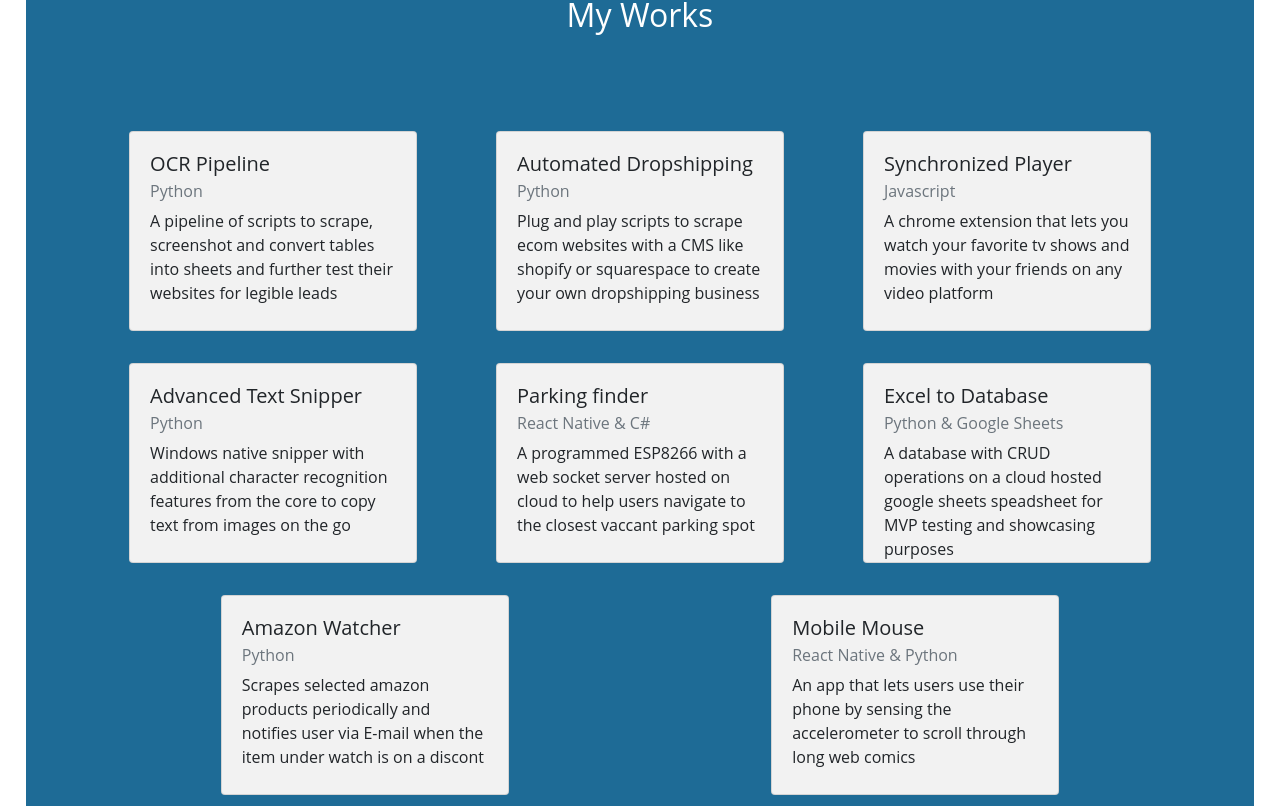
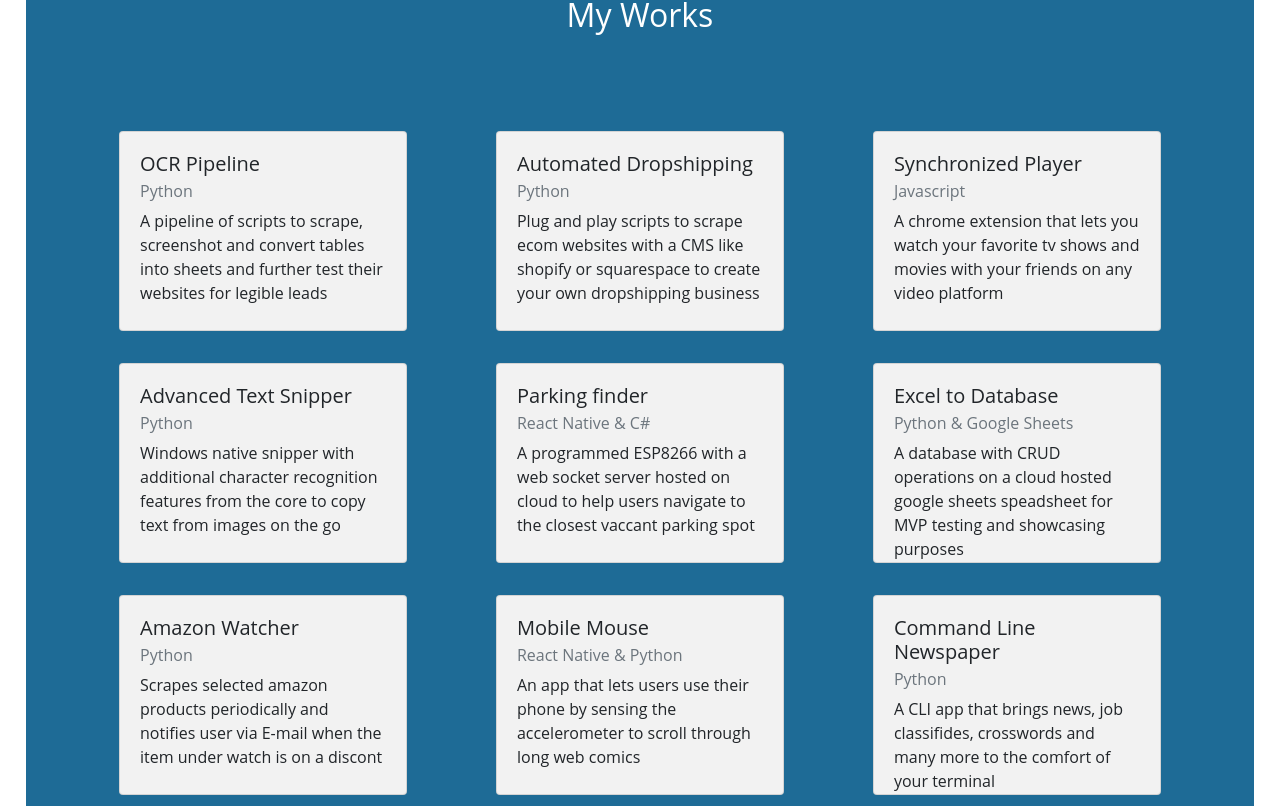
Before and after one commit to VikrantReddy/vikrantreddy.github.io, a React (Create React App) app: page / in a window 1280 px wide. Shown: the part 1274-2080 px from the top of the page. Built offline with nearby package versions, Linux system fonts and the light colour scheme.

Commit message:
Refactored work section + Added GitHub link

```diff
--- a/src/components/Work.jsx
+++ b/src/components/Work.jsx
@@ -1,103 +1,78 @@
 import React from 'react'
 import { Container, Card, Row, Col } from 'react-bootstrap'
 import styled from 'styled-components'
+import Workitem from './WorkItem.jsx'
+import github from '../assets/github.png';
 
 function Work() {
+    let data = [
+        {
+            "title": "OCR Pipeline",
+            "subtitle": "Python",
+            "description": "A pipeline of scripts to scrape, screenshot and convert tables into sheets and further test their websites for legible leads"
+        },
+        {
+            "title": "Automated Dropshipping",
+            "subtitle": "Python",
+            "description": "Plug and play scripts to scrape ecom websites with a CMS like shopify or squarespace to create your own dropshipping business"
+        },
+        {
+            "title": "Synchronized Player",
+            "subtitle": "Javascript",
+            "description": "A chrome extension that lets you watch your favorite tv shows and movies with your friends on any video platform"
+        },
+        {
+            "title": "Advanced Text Snipper",
+            "subtitle": "Python",
+            "description": "Windows native snipper with additional character recognition features from the core to copy text from images on the go"
+        },
+        {
+            "title": "Parking finder",
+            "subtitle": "React Native & C#",
+            "description": "A programmed ESP8266 with a web socket server hosted on cloud to help users navigate to the closest vaccant parking spot"
+        },
+        {
+            "title": "Excel to Database",
+            "subtitle": "Python & Google Sheets",
+            "description": "A database with CRUD operations on a cloud hosted google sheets speadsheet for MVP testing and showcasing purposes"
+        },
+        {
+            "title": "Amazon Watcher",
+            "subtitle": "Python",
+            "description": "Scrapes selected amazon products periodically and notifies user via E-mail when the item under watch is on a discont"
+        },
+        {
+            "title": "Mobile Mouse",
+            "subtitle": "React Native & Python",
+            "description": "An app that lets users use their phone by sensing the accelerometer to scroll through long web comics"
+        },
+        {
+            "title": "Command Line Newspaper",
+            "subtitle": "Python",
+            "description": "A CLI app that brings news, job classifides, crosswords and many more to the comfort of your terminal "
+        }
+    ]
     return (
         <WorkContainer id="work">
             <h2 style={{ "textAlign": "center", "marginBottom": "10vh", "marginTop": "1rem", "color": "white" }}>My Works</h2>
-            <Row xs={1} md={2} className="g-8 mx-auto">
-                <WorkCol>
-                    <WorkCard style={{ "width": '18rem' }} className="mx-auto" >
-                        <Card.Body>
-                            <Card.Title>OCR Pipeline</Card.Title>
-                            <Card.Subtitle className="mb-2 text-muted">Python</Card.Subtitle>
-                            <Card.Text>
-                                A pipeline of scripts to scrape, screenshot and convert tables into sheets and further test their websites for legible leads
-                            </Card.Text>
-                        </Card.Body>
-                    </WorkCard>
-                </WorkCol>
-                <WorkCol>
-                    <WorkCard style={{ width: '18rem' }} className="mx-auto" >
-                        <Card.Body>
-                            <Card.Title>Automated Dropshipping</Card.Title>
-                            <Card.Subtitle className="mb-2 text-muted">Python</Card.Subtitle>
-                            <Card.Text>
-                                Plug and play scripts to scrape ecom websites with a CMS like shopify or squarespace to create your own dropshipping business
-                            </Card.Text>
-                        </Card.Body>
-                    </WorkCard>
-                </WorkCol>
-                <WorkCol>
-                    <WorkCard style={{ width: '18rem' }} className="mx-auto" >
-                        <Card.Body>
-                            <Card.Title>Synchronized Player</Card.Title>
-                            <Card.Subtitle className="mb-2 text-muted">Javascript</Card.Subtitle>
-                            <Card.Text>
-                                A chrome extension that lets you watch your favorite tv shows and movies with your friends on any video platform
-                            </Card.Text>
+            <Row>
+                {
+                    data.map(
+                        (item, index) => {
+                            return (
+                                <Workitem title={item.title} stack={item.subtitle} description={item.description} />
+                            )
+                        }
+                    )
+                }
 
-                        </Card.Body>
-                    </WorkCard>
-                </WorkCol>
-                <WorkCol>
-                    <WorkCard style={{ width: '18rem' }} className="mx-auto" >
-                        <Card.Body>
-                            <Card.Title>Advanced Text Snipper</Card.Title>
-                            <Card.Subtitle className="mb-2 text-muted">Python</Card.Subtitle>
-                            <Card.Text>
-                                Windows native snipper with additional character recognition features from the core to copy text from images on the go
-                            </Card.Text>
-                        </Card.Body>
-                    </WorkCard>
-                </WorkCol>
+            </Row>
+            <Row style={{ justifyContent: 'center', marginTop: "1rem" }}>
+                <a href="https://www.github.com/VikrantReddy">
+                    <img src={github} style={{ display: "inline" }} alt="github" height={25} />
+                    <h4 style={{ marginLeft: "0.5rem", float: "right", color: "#f2f2f2" }}>@VikrantReddy</h4>
+                </a>
 
-                <WorkCol>
-                    <WorkCard style={{ width: '18rem' }} className="mx-auto" >
-                        <Card.Body>
-                            <Card.Title>Parking finder</Card.Title>
-                            <Card.Subtitle className="mb-2 text-muted">React Native & C#</Card.Subtitle>
-                            <Card.Text>
-                                A programmed ESP8266 with a web socket server hosted on cloud to help users navigate to the closest vaccant parking spot
-                            </Card.Text>
-                        </Card.Body>
-                    </WorkCard>
-                </WorkCol>
-                <WorkCol>
-                    <WorkCard style={{ width: '18rem' }} className="mx-auto" >
-                        <Card.Body>
-                            <Card.Title>Excel to Database</Card.Title>
-                            <Card.Subtitle className="mb-2 text-muted">Python & Google Sheets</Card.Subtitle>
-                            <Card.Text>
-                                A database with CRUD operations on a cloud hosted google sheets speadsheet for MVP testing and showcasing purposes
-                            </Card.Text>
-
-                        </Card.Body>
-                    </WorkCard>
-                </WorkCol>
-                <WorkCol>
-                    <WorkCard style={{ width: '18rem' }} className="mx-auto"  >
-                        <Card.Body>
-                            <Card.Title>Amazon Watcher</Card.Title>
-                            <Card.Subtitle className="mb-2 text-muted">Python</Card.Subtitle>
-                            <Card.Text>
-                                Scrapes selected amazon products periodically and notifies user via E-mail when the item under watch is on a discont
-                            </Card.Text>
-                        </Card.Body>
-                    </WorkCard>
-                </WorkCol>
-                <WorkCol>
-                    <WorkCard style={{ width: '18rem' }} className="mx-auto" >
-                        <Card.Body>
-                            <Card.Title>Mobile Mouse</Card.Title>
-                            <Card.Subtitle className="mb-2 text-muted">React Native & Python</Card.Subtitle>
-                            <Card.Text>
-                                An app that lets users use their phone by sensing the accelerometer to scroll through long web comics
-                            </Card.Text>
-                        </Card.Body>
-                    </WorkCard>
-                </WorkCol>
             </Row>
         </WorkContainer >
     )
@@ -113,11 +88,3 @@ const WorkContainer = styled(Container)`
     margin:2%;
     max-width: 96%;
 `
-
-const WorkCol = styled(Col)`
-    margin: 1rem 0;
-`
-const WorkCard = styled(Card)`
-    background-color:#f2f2f2;
-    height:12.5rem;
-`
--- /dev/null
+++ b/src/components/WorkItem.jsx
@@ -0,0 +1,30 @@
+import React from 'react'
+import { Card, Col } from 'react-bootstrap'
+import styled from 'styled-components'
+
+
+function WorkItem(props) {
+    return (
+        <WorkCol sm={12} md={6} lg={4} xl={4} xxl={3}>
+            <WorkCard style={{ "width": '18rem' }} className="mx-auto" >
+                <Card.Body>
+                    <Card.Title>{props.title}</Card.Title>
+                    <Card.Subtitle className="mb-2 text-muted">{props.stack}</Card.Subtitle>
+                    <Card.Text>
+                        {props.description}
+                    </Card.Text>
+                </Card.Body>
+            </WorkCard>
+        </WorkCol>
+    )
+}
+
+export default WorkItem
+
+const WorkCol = styled(Col)`
+    margin: 1rem 0;
+`
+const WorkCard = styled(Card)`
+    background-color:#f2f2f2;
+    height:12.5rem;
+`
```
Also changed, not shown: src/assets/github.png (added).
